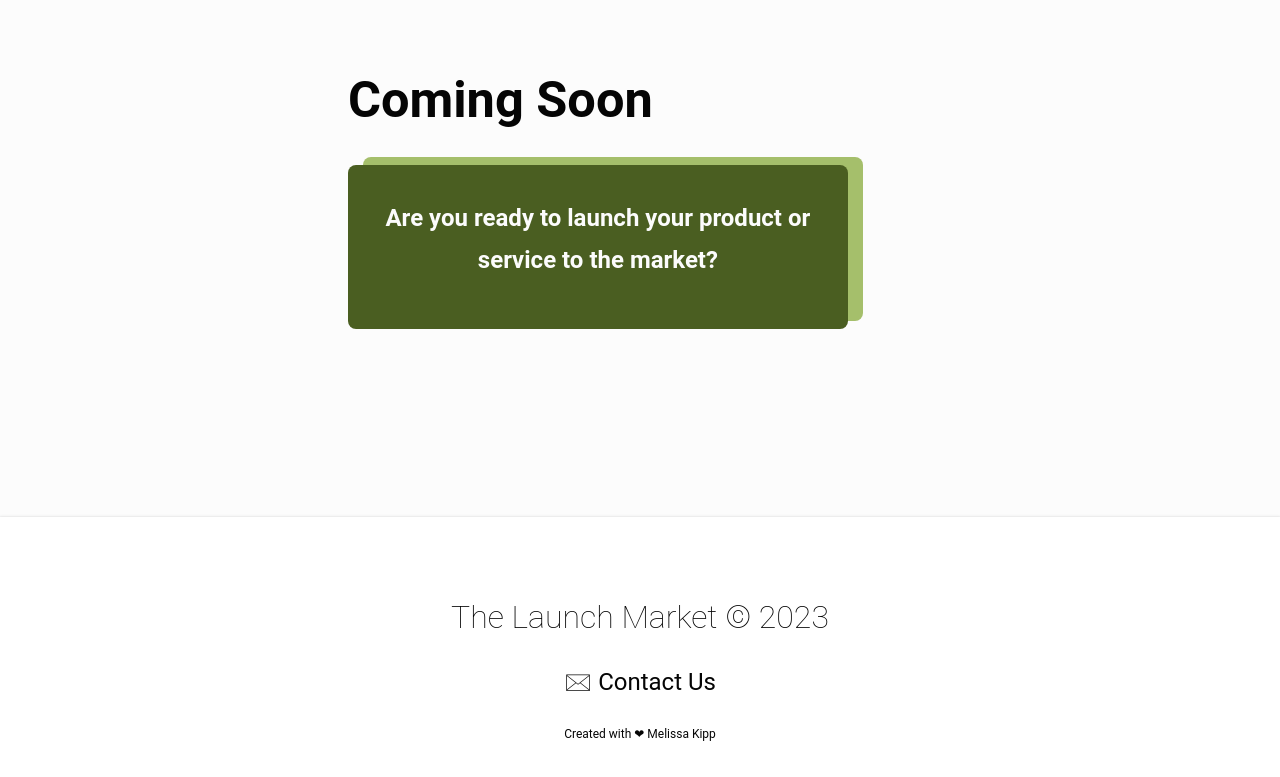
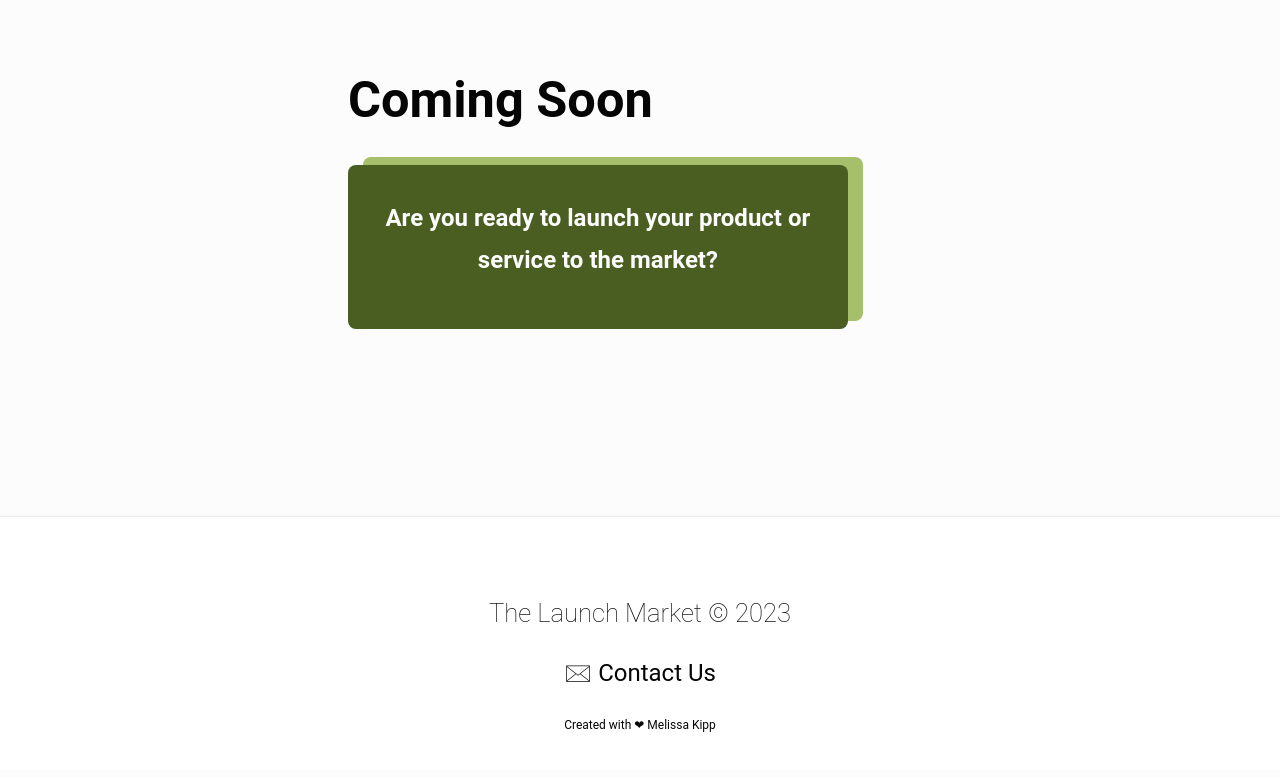
Before and after one commit to melissakipp/thelaunchmarket, a Next.js app: page / in a window 1280 px wide. Shown: the part 419-1196 px from the top of the page. Built offline with nearby package versions, Linux system fonts and the light colour scheme.

Commit message:
{Testing} Terraform 1

```diff
--- a/src/app/styles/Footer.module.css
+++ b/src/app/styles/Footer.module.css
@@ -6,6 +6,6 @@
 }
 
 .footer h3 {
-  font-size: 2.5vmax;
+  font-size: 2vmax;
   font-weight: 100;
 }
```
